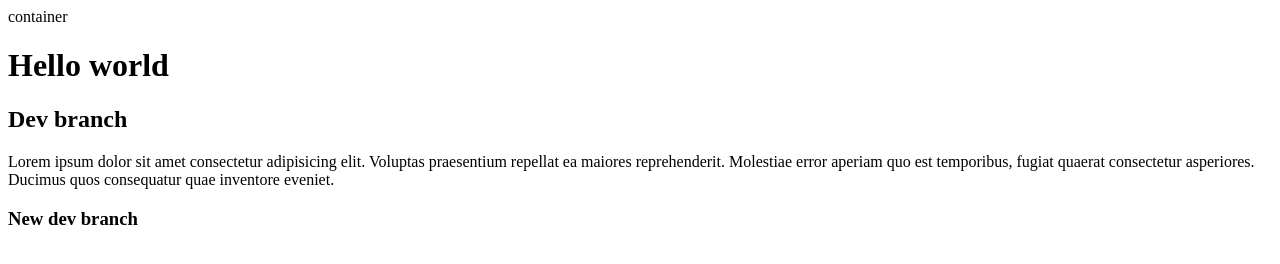
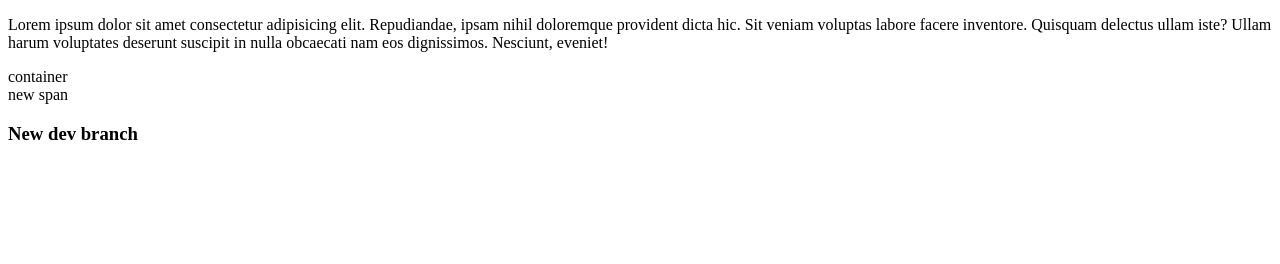
Before and after one commit to EastWest2000/demogit, a plain HTML site: page index.html in a window 1280 px wide. Drawn offline with Linux system fonts and the light colour scheme.

Commit message:
update index from dev

```diff
--- a/index.html
+++ b/index.html
@@ -6,10 +6,10 @@
   <title>Document</title>
 </head>
 <body>
+  <p>Lorem ipsum dolor sit amet consectetur adipisicing elit. Repudiandae, ipsam nihil doloremque provident dicta hic. Sit veniam voluptas labore facere inventore. Quisquam delectus ullam iste? Ullam harum voluptates deserunt suscipit in nulla obcaecati nam eos dignissimos. Nesciunt, eveniet!
+  </p>
   <div>container</div>
-  <h1>Hello world</h1>
-  <h2>Dev branch</h2>
-  <p>Lorem ipsum dolor sit amet consectetur adipisicing elit. Voluptas praesentium repellat ea maiores reprehenderit. Molestiae error aperiam quo est temporibus, fugiat quaerat consectetur asperiores. Ducimus quos consequatur quae inventore eveniet.</p>
+  <span>new span</span>
   <h3>New dev branch</h3>
 </body>
 </html>
```
